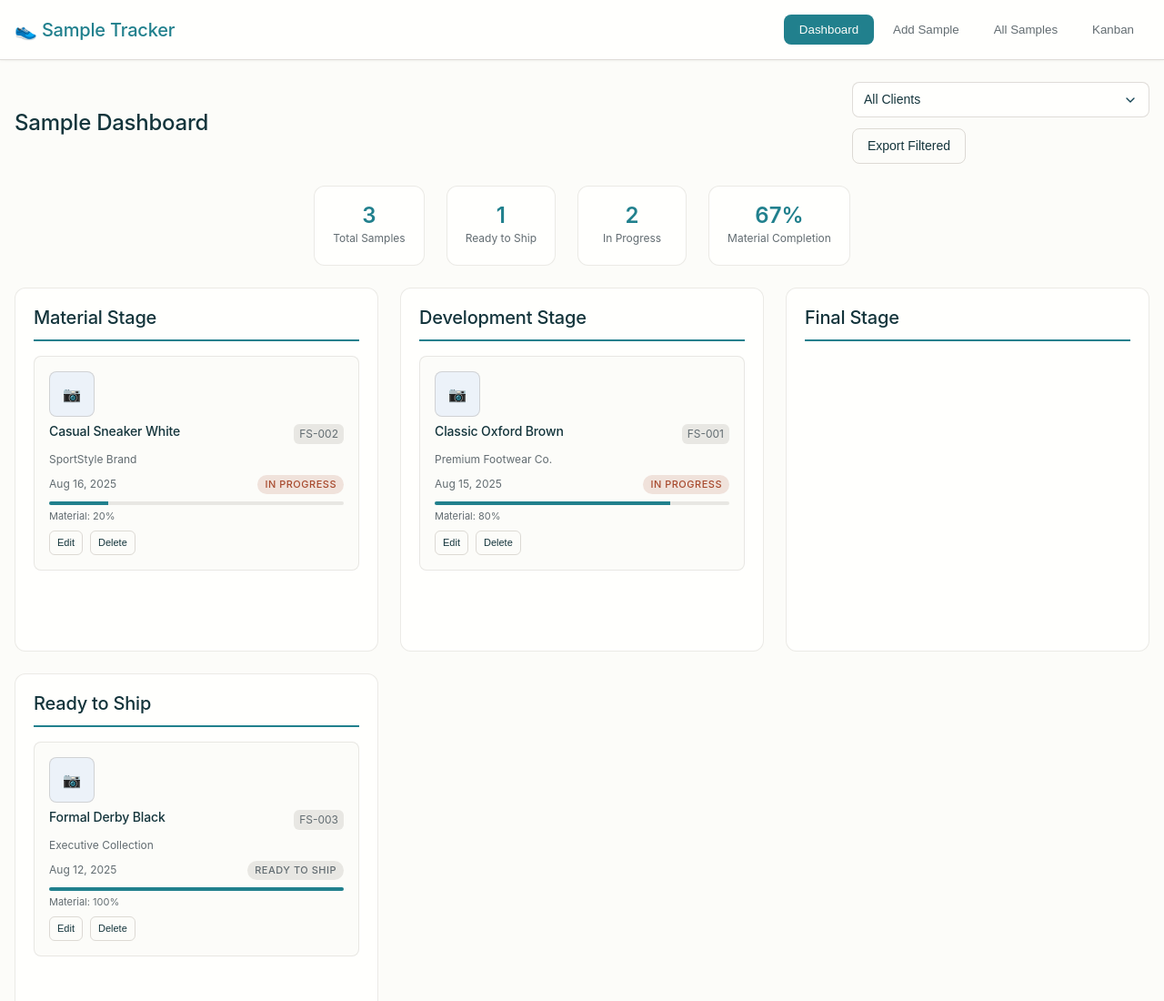
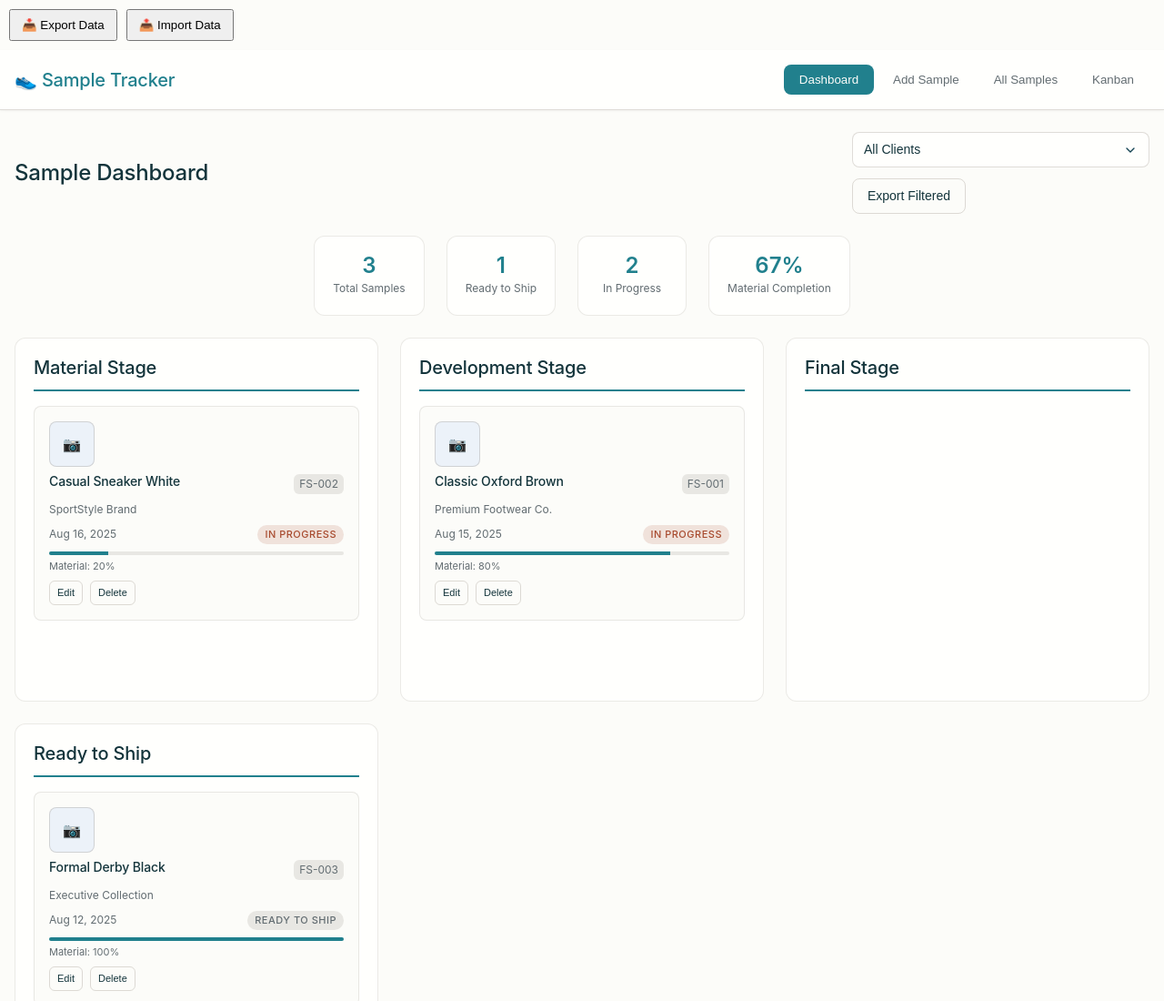
Before and after one commit to SIVIFashion/footwear-sample-tracker, a plain HTML site: page index.html in a window 1280 px wide. Shown: the top 1100 px of the page at 91% size. Drawn offline with Linux system fonts and the light colour scheme; a web font is replaced by a local one.

Commit message:
Export import button

```diff
--- a/index.html
+++ b/index.html
@@ -7,6 +7,13 @@
     <link rel="stylesheet" href="style.css">
 </head>
 <body>
+    <!-- Export/Import Buttons -->
+    <div style="margin: 10px; display: flex; gap: 10px; flex-wrap: wrap;">
+      <button id="exportBtn" style="padding: 8px 12px;">📥 Export Data</button>
+      <button id="importBtn" style="padding: 8px 12px;">📤 Import Data</button>
+      <input type="file" id="importFile" style="display:none;" accept=".json" />
+    </div>
+
     <!-- Header -->
     <header class="header">
         <div class="container">
```
